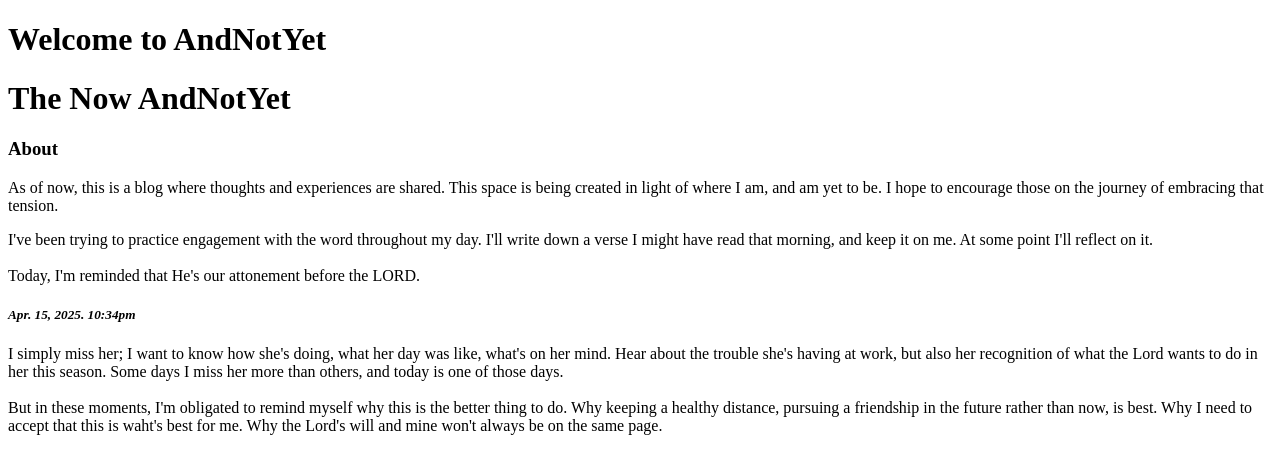
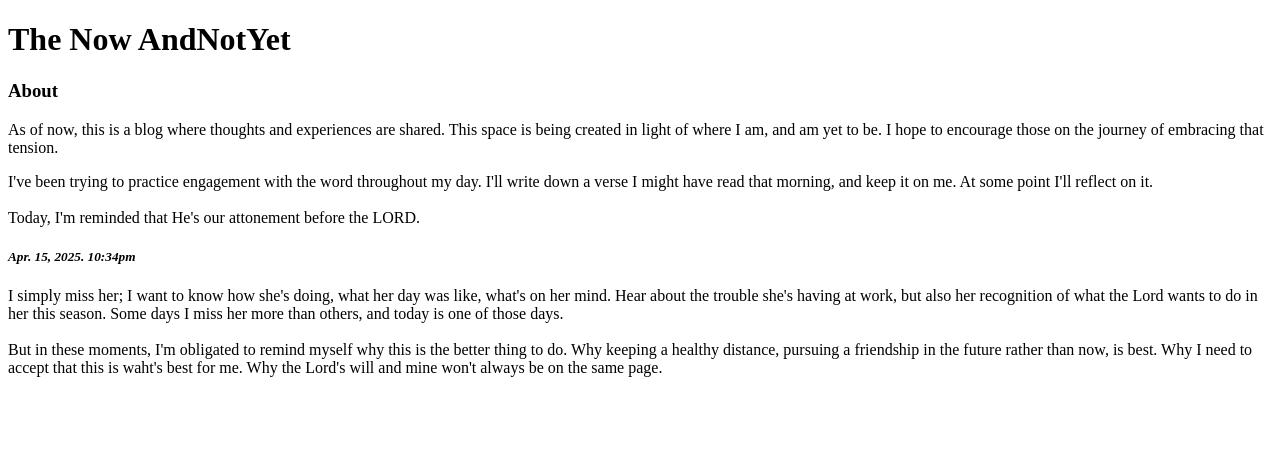
Before and after one commit to mnd5553/mnd5553.github.io, a plain HTML site: page index.html in a window 1280 px wide. Drawn offline with Linux system fonts and the light colour scheme.

Commit message:
Update index.html

```diff
--- a/index.html
+++ b/index.html
@@ -5,12 +5,10 @@
 	<meta charset="utf-8">
 	<meta name="viewport" content="width=device-width, initial-scale=1">
 	<title>AndNotYet</title>
-	<title>NUMBER ONE</title>
 </head>
-<body>
+<main>
 
 	<header>
-		<h1>Welcome to AndNotYet</h1>
 		<h1>The Now AndNotYet</h1>
 	</header>
 
```
